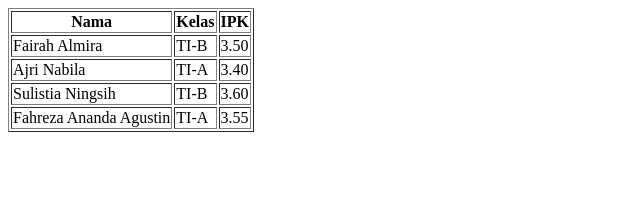
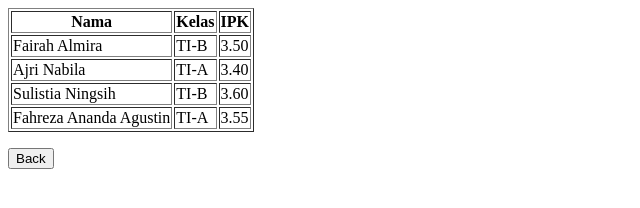
Before and after one commit to fairahalmira/html-portofolio, a plain HTML site: page Tugas_Week2/tugas/Tabel.html in a window 1280 px wide. Shown: the whole page, without its empty margins (0-640 px from the left). Drawn offline with Linux system fonts and the light colour scheme.

Commit message:
Tabel.html

```diff
--- a/Tugas_Week2/tugas/Tabel.html
+++ b/Tugas_Week2/tugas/Tabel.html
@@ -33,5 +33,6 @@
         <td>3.55</td>
       </tr>
     </table>
+    <p><a href="../index.html"><button>Back</button></a></p>
   </body>
 </html>
```
